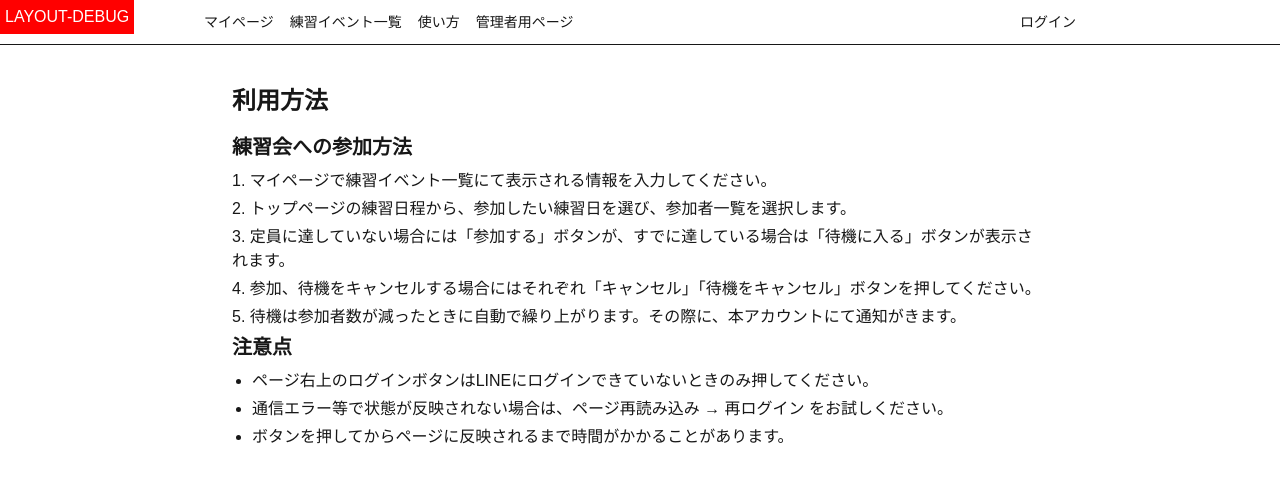
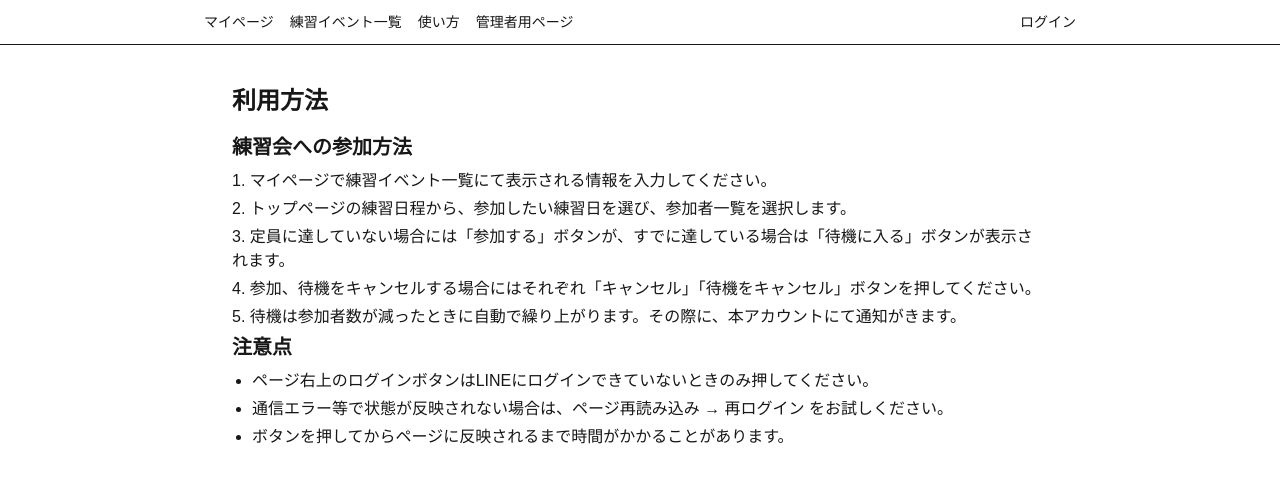
Before and after one commit to poeutie1/badminton-reserve, a Next.js app in the folder badminton-reserve/: page /howto in a window 1280 px wide. Shown: the top 482 px of the page. Built offline with nearby package versions, Linux system fonts and the light colour scheme; no server answers.

Commit message:
delete: デバック用コメント

```diff
--- a/badminton-reserve/src/app/layout.tsx
+++ b/badminton-reserve/src/app/layout.tsx
@@ -14,19 +14,6 @@ export default function RootLayout({
     <html lang="ja">
       <body className="min-h-screen bg-sky-50">
         {/* ★ ここに AdSense スクリプトを「そのまま」書く */}
-        <div
-          style={{
-            position: "fixed",
-            top: 0,
-            left: 0,
-            background: "red",
-            color: "white",
-            padding: "5px",
-            zIndex: 99999,
-          }}
-        >
-          LAYOUT-DEBUG
-        </div>
         <script
           async
           src="https://pagead2.googlesyndication.com/pagead/js/adsbygoogle.js?client=ca-pub-9264651168388030"
```
